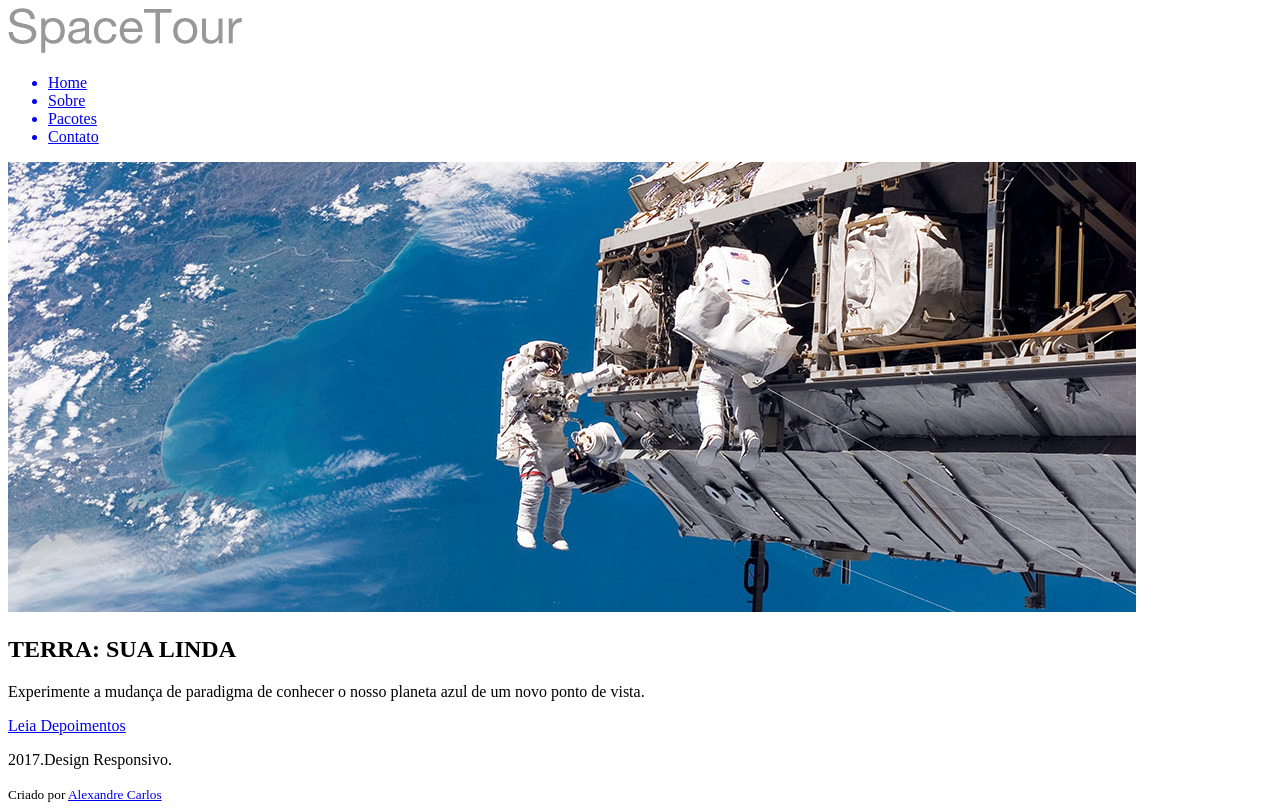
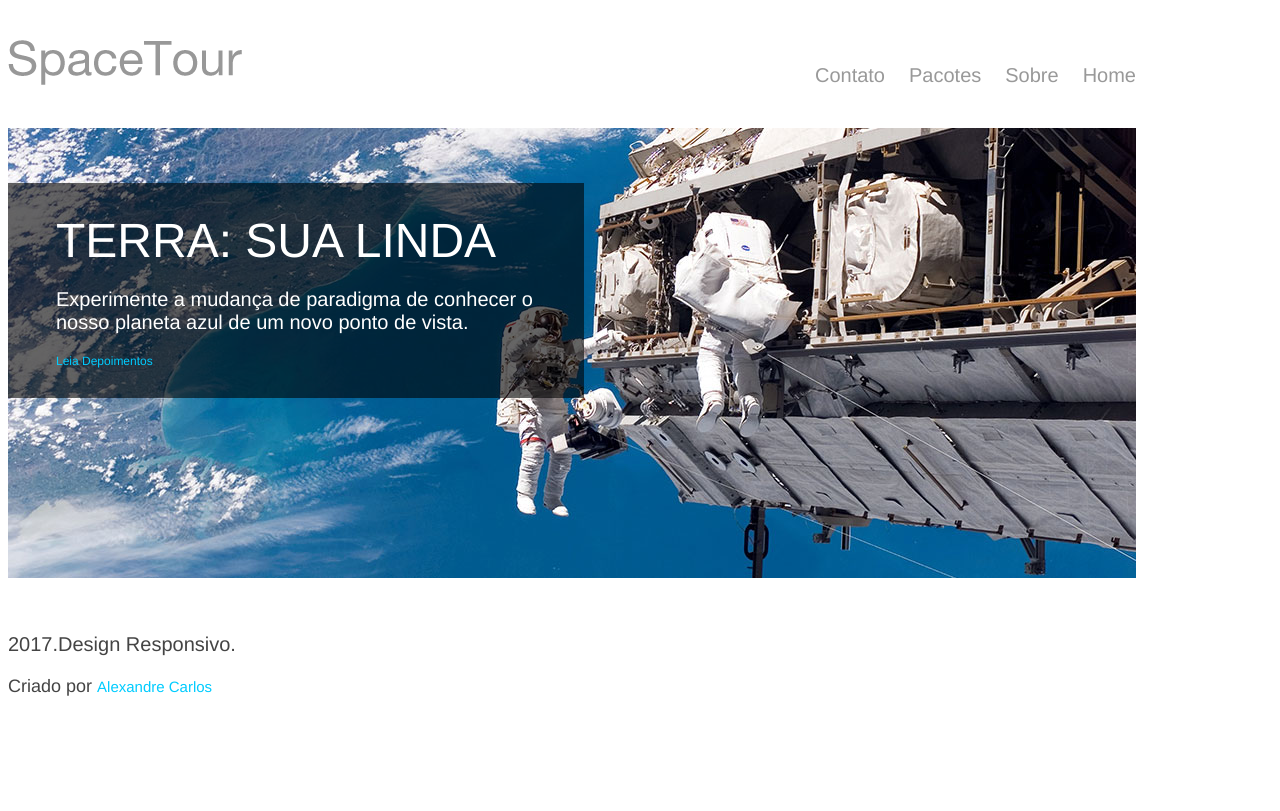
Before and after one commit to 1TDSU/terra-sualinda, a plain HTML site: page terra.html in a window 1280 px wide. Drawn offline with Linux system fonts and the light colour scheme.

Commit message:
Css implementado

```diff
--- a/css/style.css
+++ b/css/style.css
@@ -0,0 +1,100 @@
+body{
+    font-size: 12px;
+    font-family: "Helvetica Neue","Heveltica","Arial",sans-serif;
+    color: #444;
+}
+
+#container{
+    max-width: 1128px;
+}
+
+a{
+    color: #00ccff;
+    font-size: 12px;
+    text-decoration: none;
+}
+
+a:hover{
+    text-decoration: underline;
+}
+
+p{
+    font-size: 20px;
+}
+
+img{
+    max-width: 100%;
+}
+
+.cabecalho{
+    width: 100%;
+    height: 48px;
+    margin: 40px 0 40px 0;
+}
+
+.logo{
+    float: left;
+}
+
+.menu{
+    float: right;
+}
+
+li{
+    float: right;
+    display: inline;
+    font-size: 14px;
+    margin: 12px 0 0 24px;
+    list-style: none;
+}
+
+li a{
+    font-size: 20px;
+    color: #999;
+}
+
+.banner{
+    height: 450px;
+    margin-bottom: 55px;
+    position: relative;
+}
+
+.box{
+
+    width: 480px;
+    padding: 30px 48px 30px 48px ;
+    position: absolute;
+    bottom: 180px;
+    background-color: rgba(0, 0, 0, 0.6);
+}
+
+.box p {
+   font-size: 20px;
+   color: #fff;
+}
+
+h1{
+    margin-top: 0;
+    margin-bottom: 0;
+    font-size: 48px;
+    font-weight: 200;
+    color: #fff;
+}
+
+.rodape{
+    width: 100%;
+    margin: 30px 0 30px 0;
+
+}
+
+.rodape p{
+    margin-bottom: 0;
+}
+
+footer a{
+    font-size: 15px;
+}
+
+small{
+    font-size: 18px;
+}
--- a/terra.html
+++ b/terra.html
@@ -9,16 +9,16 @@
 <body>
     <div id="container">
 
-        <header class="cabeçalho">
+        <header class="cabecalho">
 
             <img src="img/logo-spacetours.png" alt="Logo marca" class="logo">
 
             <div class="menu">
                 <ul>
-                    <a href="#"><li>Home</li></a>
-                    <a href="#"><li>Sobre</li></a>
-                    <a href="#"><li>Pacotes</li></a>
-                    <a href="#"><li>Contato</li></a>
+                    <li><a href="#">Home</a></li>
+                    <li><a href="#">Sobre</a></li>
+                    <li><a href="#">Pacotes</a></li>
+                    <li><a href="#">Contato</a></li>
                 </ul>
             </div>
 
@@ -37,10 +37,8 @@
         </section>
 
         <footer class="rodapé">
-
             <p>2017.Design Responsivo.</p>
             <small class="creditos">Criado por <a href="#">Alexandre Carlos</a></small>
-
         </footer>
 
     </div>
```
